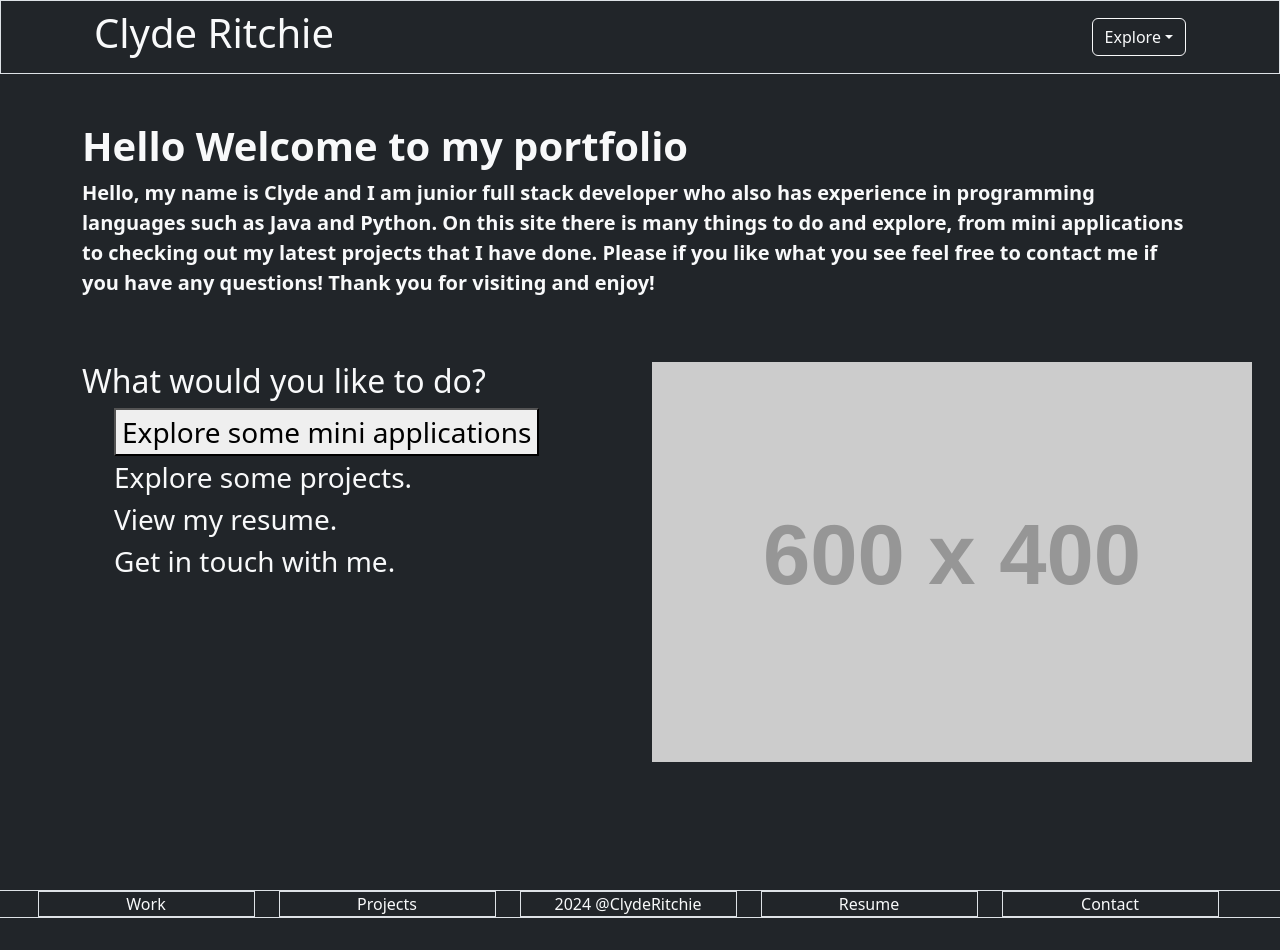
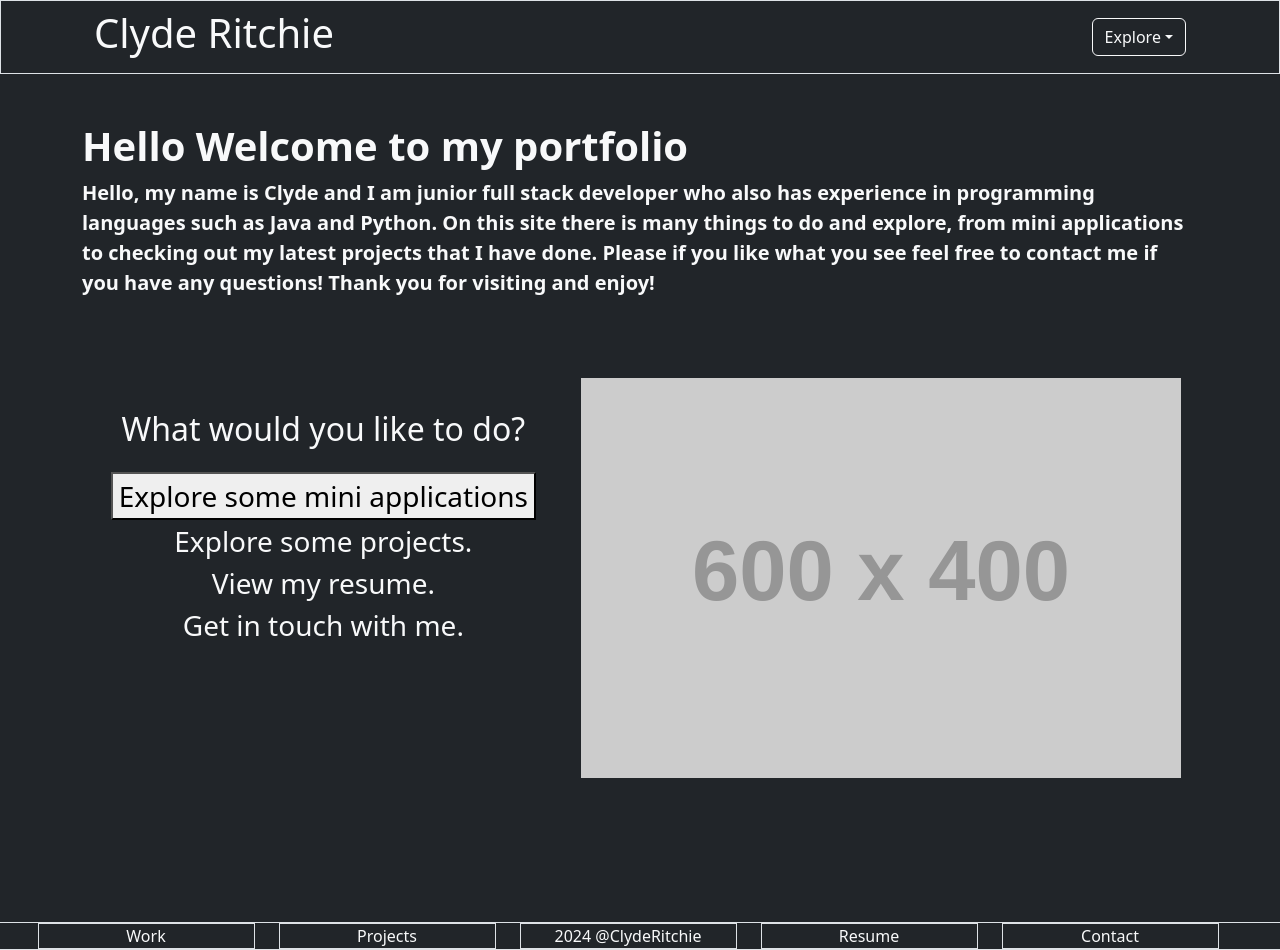
Before and after one commit to Clyderitchie/reactPortfolio, a React (Vite) app in the folder portfolio/: page / in a window 1280 px wide. Before the commit the page ends 918 px from the top, so only its background shows below. Built offline with nearby package versions, Linux system fonts and the light colour scheme.

Commit message:
Adding in a password genertaor. Got the layout looking good. Going to work on the logic now

```diff
--- a/portfolio/src/components/ui/homeContent.jsx
+++ b/portfolio/src/components/ui/homeContent.jsx
@@ -1,7 +1,7 @@
 function Home({ links }) {
     return (
         <>
-            <div className="container text-light mt-5">
+            <div className="container text-light mt-5 mb-5">
                 <div className="row">
                     <div id="intro" className="col-12">
                         <h1 id="helloHome" className="fw-bolder">Hello Welcome to my portfolio</h1>
@@ -15,22 +15,24 @@ function Home({ links }) {
                     </div>
                 </div>
             </div>
-            <div className="container text-light mt-5">
-                <div className="row mt-2">
-                    <div id="explore" className="col-6">
-                        <h2>
+            <div className="container text-light mt-5 d-flex justify-content-around">
+                <div className="row">
+                    <div id="explore" className="col-12 mt-5">
+                        <h2 className="d-flex flex-column align-items-center">
                             What would you like to do?
                         </h2>
-                        <ul className="d-flex flex-column">
+                        <ul className="d-flex flex-column align-items-center p-3">
                             {links.map((link) => link)}
                         </ul>
                     </div>
-                    <div className="col-6">
+
+                </div>
+                <div className="row">
+                    <div className="col-6 p-3">
                         <img src="https://placehold.co/600x400" alt="This will be a picture of Clyde" />
                     </div>
                 </div>
             </div>
-
         </>
     )
 };
--- a/portfolio/src/main.jsx
+++ b/portfolio/src/main.jsx
@@ -13,6 +13,7 @@ import FizzBuzz from './pages/applications/fizzBuzz';
 import Projects from './pages/projects/projectsPage';
 import Calculator from './pages/applications/calculator';
 import Contacts from './pages/contact/contactPage';
+import Password from './pages/applications/passwordGenerator';
 
 const router = createBrowserRouter([
   {
@@ -43,6 +44,10 @@ const router = createBrowserRouter([
       {
         path: '/contacts',
         element: <Contacts />
+      },
+      {
+        path: '/password',
+        element: <Password />
       }
     ]
   }
--- a/portfolio/src/pages/applications/appPage.jsx
+++ b/portfolio/src/pages/applications/appPage.jsx
@@ -12,6 +12,9 @@ function Apps() {
                 </Link>,
                 <Link key={2} className="list-item text-decoration-none fs-3 text-light" to='/calculator'>
                     Calculator
+                </Link>,
+                <Link key={3} className="list-item text-decoration-none fs-3 text-light" to='/password'>
+                    Password Generator
                 </Link>
             ]}
         />
--- /dev/null
+++ b/portfolio/src/pages/applications/passwordGenerator.jsx
@@ -0,0 +1,55 @@
+import { useState, useEffect } from 'react';
+
+function Password() {
+
+
+
+
+    return (
+        <>
+            <div className="container mt-5 text-light">
+                <div className="row d-flex justify-content-center align-items-center">
+                    <div className="col-10 d-flex justify-content-center align-items-center">
+                        <h1>Password Generator</h1>
+                    </div>
+                    <div className="col-10 d-flex justify-content-center align-items-center mt-4">
+                        <h2>This application was created in order to help someone with generating a random password. It will allow the user to
+                            choose from different options in order to a customize the password to how they like it.
+                        </h2>
+                    </div>
+                    <div className="col-10 mt-5">
+                        <h3 className='mb-4'>Please choose the length of your password.</h3>
+                        <div className="btn-group mb-5">
+                            <button type="button" className="btn btn-secondary dropdown-toggle" data-bs-toggle="dropdown" aria-expanded="false">
+                                Password Length
+                            </button>
+                            <ul className="dropdown-menu bg-dark">
+                                <li><a className="dropdown-item text-light" href="#">Small password</a></li>
+                                <li><a className="dropdown-item text-light" href="#">Medium password</a></li>
+                                <li><a className="dropdown-item text-light" href="#">Large password</a></li>
+                            </ul>
+                        </div>
+                        <h3 className='mb-4'>Would you like any numbers in your password?</h3>
+                        <div className="btn-group mb-5" role="group" aria-label="Basic example">
+                            <button type="button" className="btn btn-secondary p-2">Yes</button>
+                            <button type="button" className="btn btn-secondary p-2">No</button>
+                        </div>
+                        <h3 className='mb-4'>Would you like their to be any uppercase letters, lowercase letters, or both?</h3>
+                        <div className="btn-group mb-5" role="group" aria-label="Basic example">
+                            <button type="button" className="btn btn-secondary p-2">Uppercase</button>
+                            <button type="button" className="btn btn-secondary p-2">Lowercase</button>
+                            <button type="button" className="btn btn-secondary p-2">Both</button>
+                        </div>
+                        <h3 className='mb-4'>Would you like to have any special characters?</h3>
+                        <div className="btn-group mb-5" role="group" aria-label="Basic example">
+                            <button type="button" className="btn btn-secondary p-2">Yes</button>
+                            <button type="button" className="btn btn-secondary p-2">No</button>
+                        </div>
+                    </div>
+                </div>
+            </div>
+        </>
+    )
+};
+
+export default Password;
```
